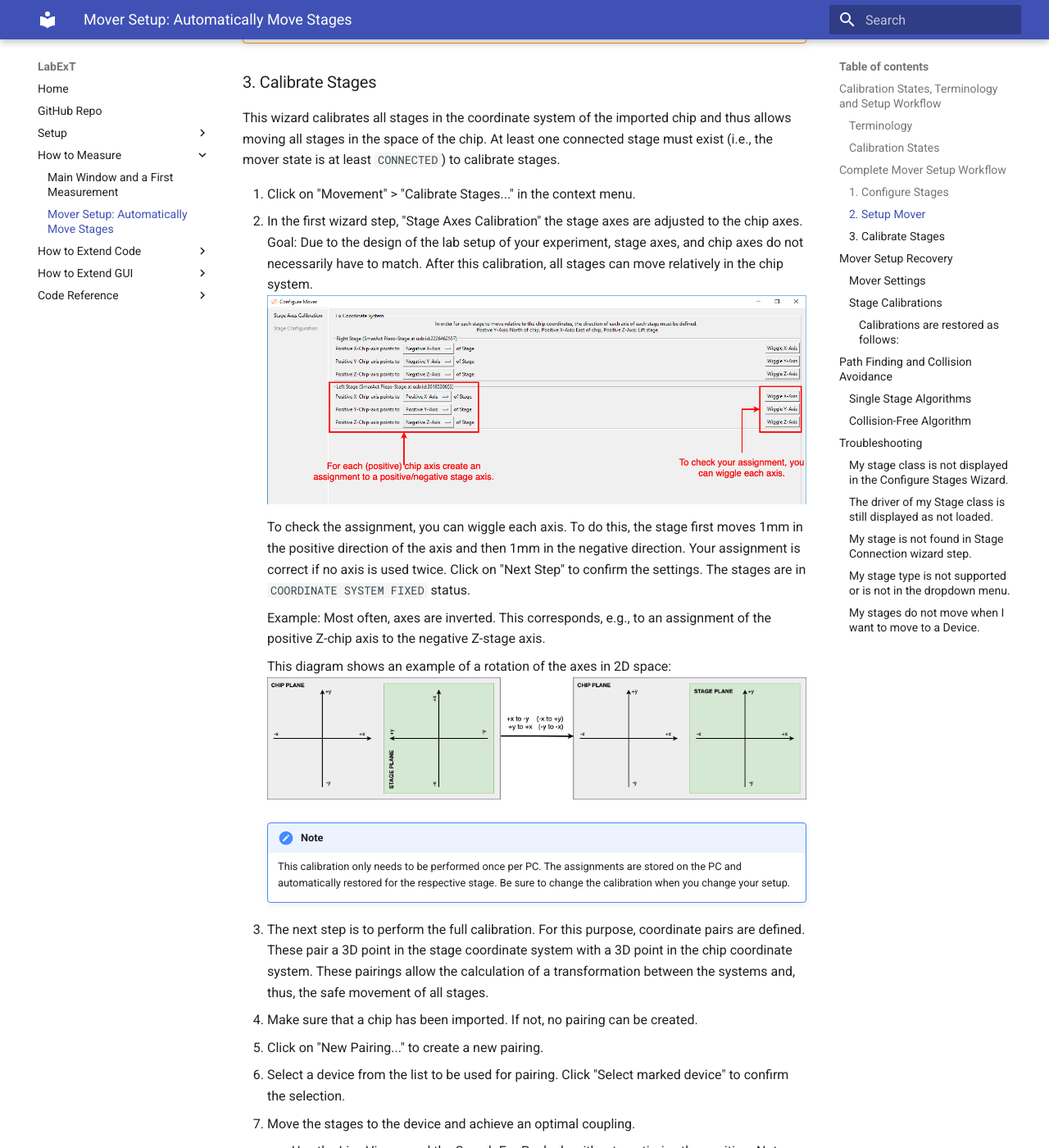
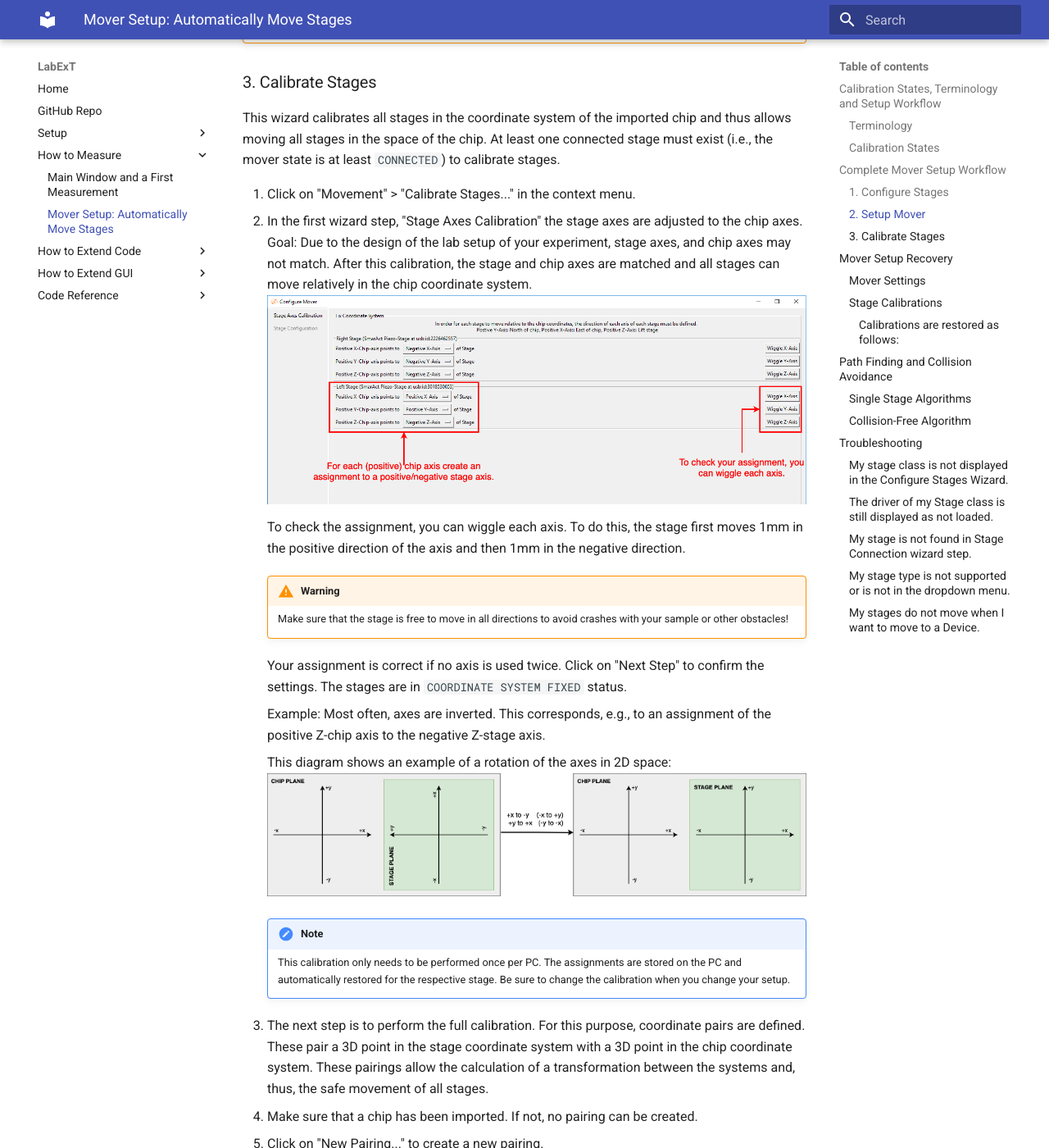
Before and after one commit to LabExT/LabExT, an MkDocs documentation site: the page built from docs/setup_automatic_movement.md, in a window 1280 px wide and 1400 px high, scrolled down 5171 px. Shown: the whole window at 82% size. Built offline with MkDocs 1.6.1 and Material for MkDocs 9.7.7, drawn with Linux system fonts in a browser that asks for light colours; some of the changed text lies outside the part shown.

Commit message:
Add minor corrections to automatic movement setup documentation

```diff
--- a/docs/setup_automatic_movement.md
+++ b/docs/setup_automatic_movement.md
@@ -64,7 +64,7 @@
     Make sure that the stage you want to use has an implementation and its drivers are loaded. If not, check the [Troubleshooting](#troubleshooting). Click "Next Step".
     ![](img/LabExT_Stages_Driver.png)
 3.  In the "Stage Connection" wizard step, found stages are selected for later use. For this purpose, an orientation, device port, and stage type must be specified for each stage.
-    -   The **Orientation** indicates the approximate position of the stage in the chip plane. [This diagram](./img/LabExT_Stages_Orientation.png) may help in the selection process.
+    -   The **Orientation** indicates from which side the stage is accessing the chip in the chip plane. [This diagram](./img/LabExT_Stages_Orientation.png) may help in the selection process.
     -   The **Device Port** assigns an input or output port to each stage. Based on this information, the stage will move to either the input or output coordinates of a device during automatic moving.
     -   The **Stage Type** is used to support different stage types and their shapes. Your stage type is not displayed? You can follow [this guide](./code_API_mover.md#stage-polygons) to extend LabExT with your stage type.
     ![](img/LabExT_Stages_Assignment.png)
@@ -103,11 +103,15 @@
 
 1.  Click on "Movement" > "Calibrate Stages..." in the context menu.
 2.  In the first wizard step, "Stage Axes Calibration" the stage axes are adjusted to the chip axes.
-    Goal: Due to the design of the lab setup of your experiment, stage axes, and chip axes do not necessarily have to match.
-    After this calibration, all stages can move relatively in the chip system.
+    Goal: Due to the design of the lab setup of your experiment, stage axes, and chip axes may not match.
+    After this calibration, the stage and chip axes are matched and all stages can move relatively in the chip coordinate system.
     ![](img/LabExT_Calibration_Axes.png)
 
     To check the assignment, you can wiggle each axis. To do this, the stage first moves 1mm in the positive direction of the axis and then 1mm in the negative direction.
+
+    !!! warning
+        Make sure that the stage is free to move in all directions to avoid crashes with your sample or other obstacles!
+
     Your assignment is correct if no axis is used twice. Click on "Next Step" to confirm the settings. The stages are in `COORDINATE SYSTEM FIXED` status.
 
     Example: Most often, axes are inverted. This corresponds, e.g., to an assignment of the positive Z-chip axis to the negative Z-stage axis.
@@ -130,7 +134,7 @@
     2.  Click "Save and Close" to confirm the pairing.
 
     ![](img/LabExT_Calibration_Full_1.png)
-8.  After a pairing for each stage, the status changes to `SINGLE POINT FIXED`. The stages can move approximated in the chip system.
+8.  After the first pairing for each stage, the status changes to `SINGLE POINT FIXED`. The stages can move approximated in the chip system.
     Repeat step 7 to get at least 3 pairings. This creates an exact transformation between chip and stage system.
 
     !!! hint
```
Also changed, not shown: other parts of docs/setup_automatic_movement.md (+1 -1 lines).
